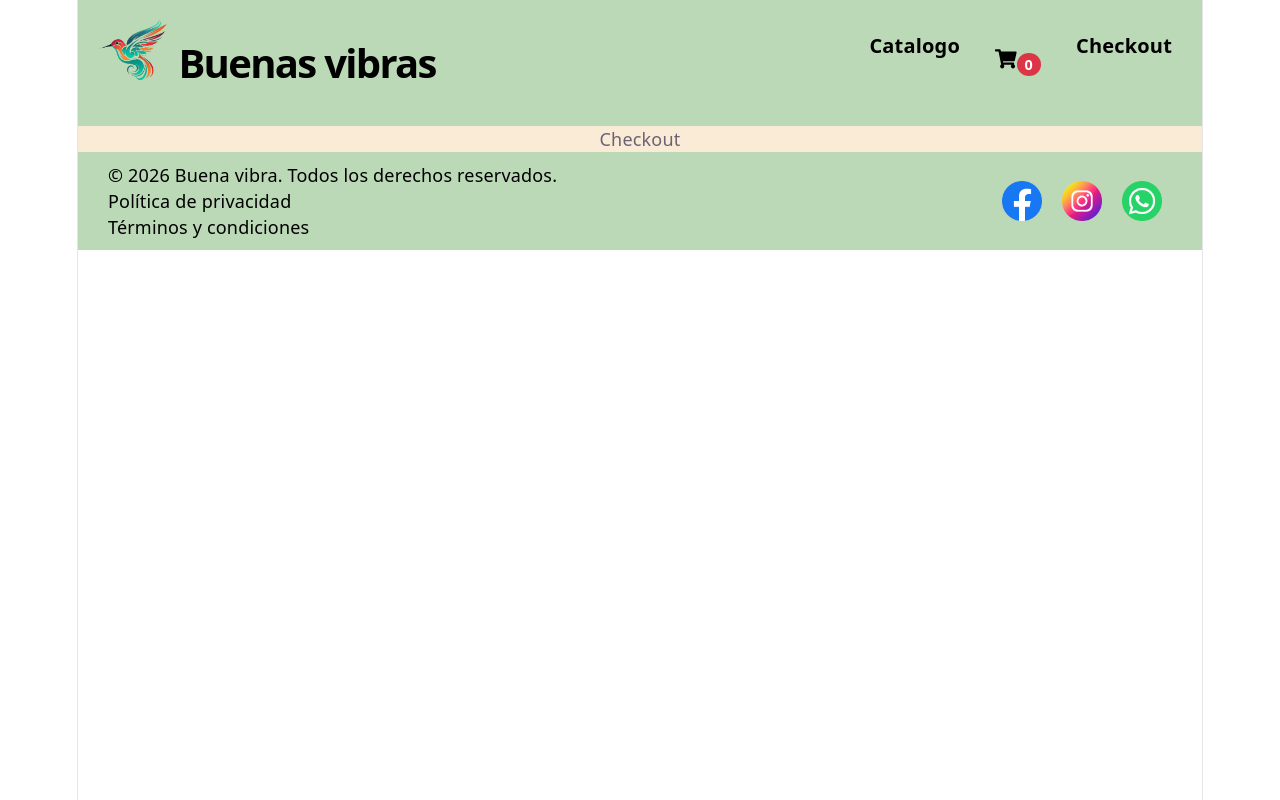
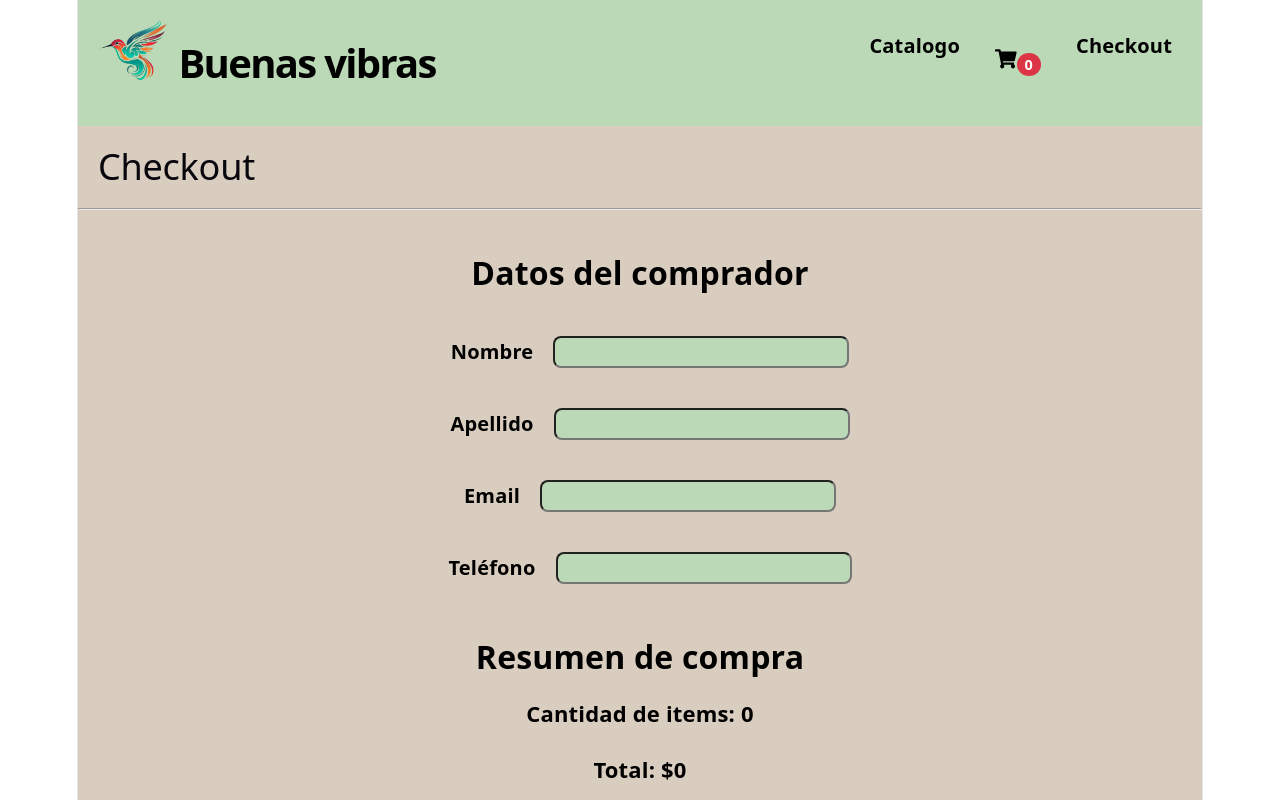
Before and after one commit to IvanTracey/Ecommerce-React, a React (Vite) app: page /checkout in a window 1280 px wide. Shown: the top 800 px of the page. Built offline with nearby package versions, Linux system fonts and the light colour scheme.

Commit message:
Formulario funcionando

```diff
--- a/src/Pages/Checkout.css
+++ b/src/Pages/Checkout.css
@@ -1,3 +1,71 @@
 .div-checkout{
-    background-color: antiquewhite;
+    background-color: #D9CDBF;
+    min-height: 80vh;
+    .orden-confirmada{
+        color: black;
+        margin: 80px 120px;
+        padding: 25px;
+        box-shadow: 0 4px 12px rgba(0,0,0,0.3);
+        background-color: #bbd9b6;
+        border-radius: 28px;
+        h2{
+            font-size: 38px;
+            justify-self: center;
+            margin: 20px;
+        }
+        p{
+            margin: 25px;
+            font-size: 20px;
+        }
+        strong{
+            font-size: 28px;
+        }
+    }
+    h2{
+        font-size: 36px;
+        justify-self: left;
+        margin: 20px;
+    }
+    h3{
+        font-size: 32px;
+        margin: 30px;
+    }
+    form{
+        color: black;
+        margin: 20px;
+        align-content: center;
+        .div-form{
+            padding: 20px 16px;
+            justify-content: center;
+            label{
+                margin: 20px;
+                font-size: 20px;
+                font-weight: bold;
+            }
+            input{
+                border-radius: 8px;
+                font-size: 22px;
+                background-color: #bbd9b6 ;
+            }
+        }
+    }
+    .resumen-compra{
+        justify-content: space-between;
+        margin: 40px 5px;
+        p{
+            margin: 30px;
+            font-size: 22px;
+            font-weight: bold;
+        }
+    }
+    button{
+        background-color: #A8B8A5;
+        border-radius: 8px;
+        margin: 10px;
+        padding: 8px 20px;
+        font-size: 20px;
+        font-weight: bold;
+        box-shadow: 0 4px 12px rgba(0,0,0,0.3);
+        &:hover{transform: scale(1.05);}
+    }
 }
--- a/src/Pages/Checkout.jsx
+++ b/src/Pages/Checkout.jsx
@@ -1,24 +1,155 @@
-import React from 'react'
-import './Checkout.css'
+import { useContext, useState } from 'react';
+import './Checkout.css';
+import { CartContext } from '../context/CartContext';
+import { db } from '../firebase/firebaseConfigure';
+import {collection, addDoc, serverTimestamp} from 'firebase/firestore';
 
 function Checkout() {
-  return (
-    <div className='div-checkout'>Checkout</div>
-  )
+    const { cart, vaciarCarrito } = useContext(CartContext);
+    // Datos del comprador
+    const [datosComprador, setDatosComprador] = useState({
+      nombre: "",
+      apellido: "",
+      email: "",
+      telefono: ""
+    });
+
+    // Datos del carrito
+    const cantidadItems = cart.reduce((total, item) => total + item.cantidad, 0);
+
+    const montoTotal = cart.reduce((total, item) => total + item.precio * item.cantidad, 0);
+
+    // Estado de la orden
+    const [ordenCreada, setOrdenCreada] = useState(null);
+    const [resumenOrden, setResumenOrden] = useState(null);
+
+  // Manejar inputs
+    const handleChange = (e) => {
+      const { name, value } = e.target;
+      setDatosComprador({
+        ...datosComprador,
+        [name]: value
+      });
+    };
+
+    const crearOrden = async () => {
+      const productosOrden = cart.map(item => ({
+        id: item.id,
+        nombre: item.nombre,
+        precio: item.precio,
+        variedad: item.variedad,
+        cantidad: item.cantidad
+      }));
+      const orden = {
+        comprador: datosComprador,
+        productos: productosOrden,
+        cantidadItems: cantidadItems,
+        total: montoTotal,
+        fecha: serverTimestamp()
+      };
+      try {
+        const docRef = await addDoc(
+          collection(db, "ordenes"),
+          orden
+        );
+        return docRef.id;
+      } catch (error) {
+        console.error("Error al crear la orden:", error);
+        return null;
+      }
+    };
+
+    const handleSubmit = async (e) => {
+      e.preventDefault();
+      const idOrden = await crearOrden();
+      if (idOrden) {
+      // Guardamos estos datos antes de vaciar el carrito
+        setResumenOrden({
+            cantidadItems: cantidadItems,
+            total: montoTotal
+        });
+        setOrdenCreada(idOrden);
+        vaciarCarrito();
+      }
+    };
+    // Si se ejecuto la compra, cartel
+    if (ordenCreada) {
+      return (
+        <div className="div-checkout">
+          <div className="orden-confirmada">
+            <h2>¡Compra realizada!</h2>
+            <p>Tu compra fue registrada correctamente. </p>
+            <p>Número de orden: </p>
+            <strong>{ordenCreada}</strong>
+            <p>Cantidad de items</p>
+            <strong>{resumenOrden.cantidadItems}</strong>
+            <p>Total de la compra</p>
+            <strong>${resumenOrden.total}</strong>
+          </div>
+        </div>
+      );
+    }
+    // Con la compra sin ejecutar, formulario
+    return (
+      <div className="div-checkout">
+        <h2>Checkout</h2>
+        <hr />
+        <form onSubmit={handleSubmit}>
+          <h3>Datos del comprador</h3>
+          <div className='div-form'>
+            <label htmlFor="nombre">Nombre</label>
+            <input
+              id="nombre"
+              name="nombre"
+              type="text"
+              value={datosComprador.nombre}
+              onChange={handleChange}
+              required
+            />
+          </div>
+          <div className='div-form'>
+            <label htmlFor="apellido">Apellido</label>
+            <input
+              id="apellido"
+              name="apellido"
+              type="text"
+              value={datosComprador.apellido}
+              onChange={handleChange}
+              required
+            />
+          </div>
+          <div className='div-form'>
+            <label htmlFor="email">Email</label>
+            <input
+              id="email"
+              name="email"
+              type="email"
+              value={datosComprador.email}
+              onChange={handleChange}
+              required
+            />
+          </div>
+          <div className='div-form'>
+            <label htmlFor="telefono">Teléfono</label>
+            <input
+              id="telefono"
+              name="telefono"
+              type="tel"
+              value={datosComprador.telefono}
+              onChange={handleChange}
+              required
+            />
+          </div>
+          <div className='resumen-compra'>
+            <h3>Resumen de compra</h3>
+            <p>Cantidad de items:{" "}{cantidadItems}</p>
+            <p>Total:{" "}${montoTotal}
+            </p>
+          </div>
+          <button type="submit">Confirmar compra</button>
+        </form>
+      </div>
+    );
 }
 
 export default Checkout;
-
-/*
-Generación de un documento de orden en Firestore al confirmar una compra, almacenando:
-
-
-Datos del comprador
-
-Productos adquiridos
-
-Cantidades
-
-Precio total
-
-Fecha de la operación*/
```
Also changed, not shown: src/Components/CheckoutForm.jsx (added).
